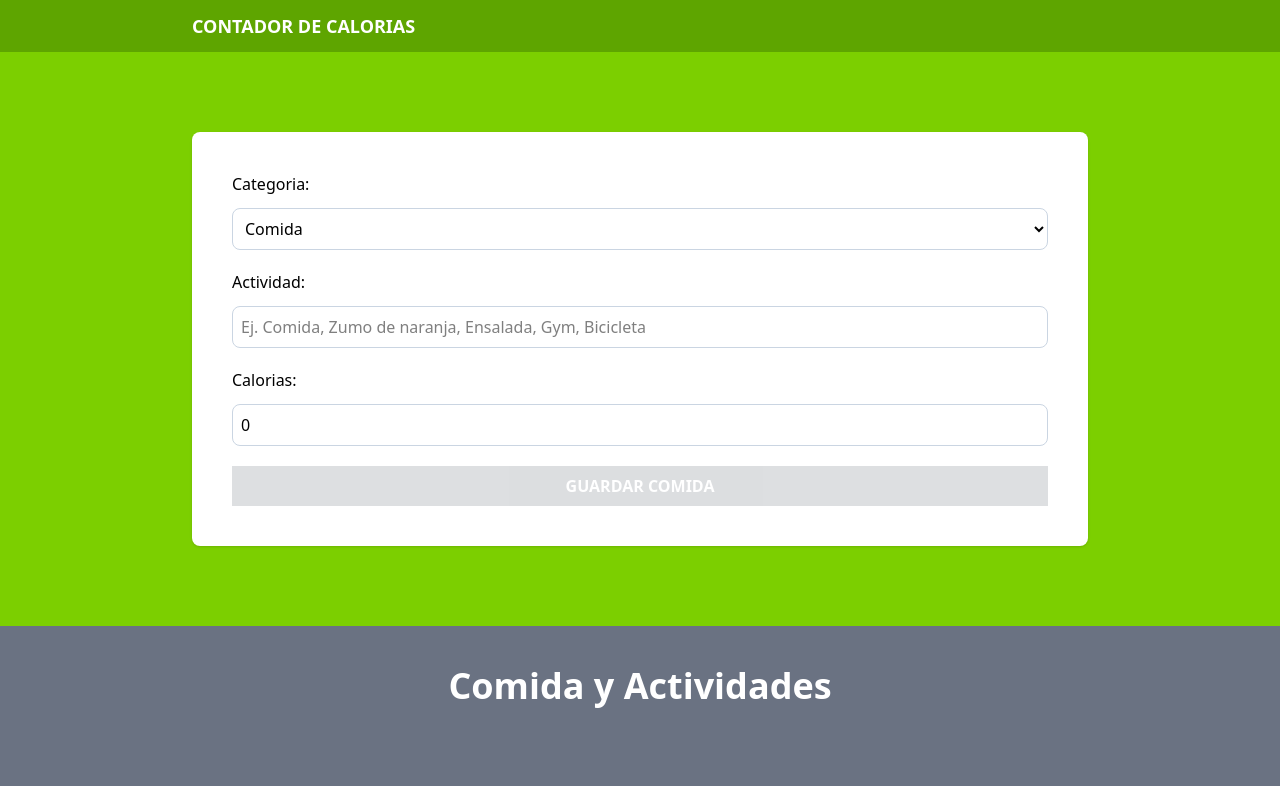
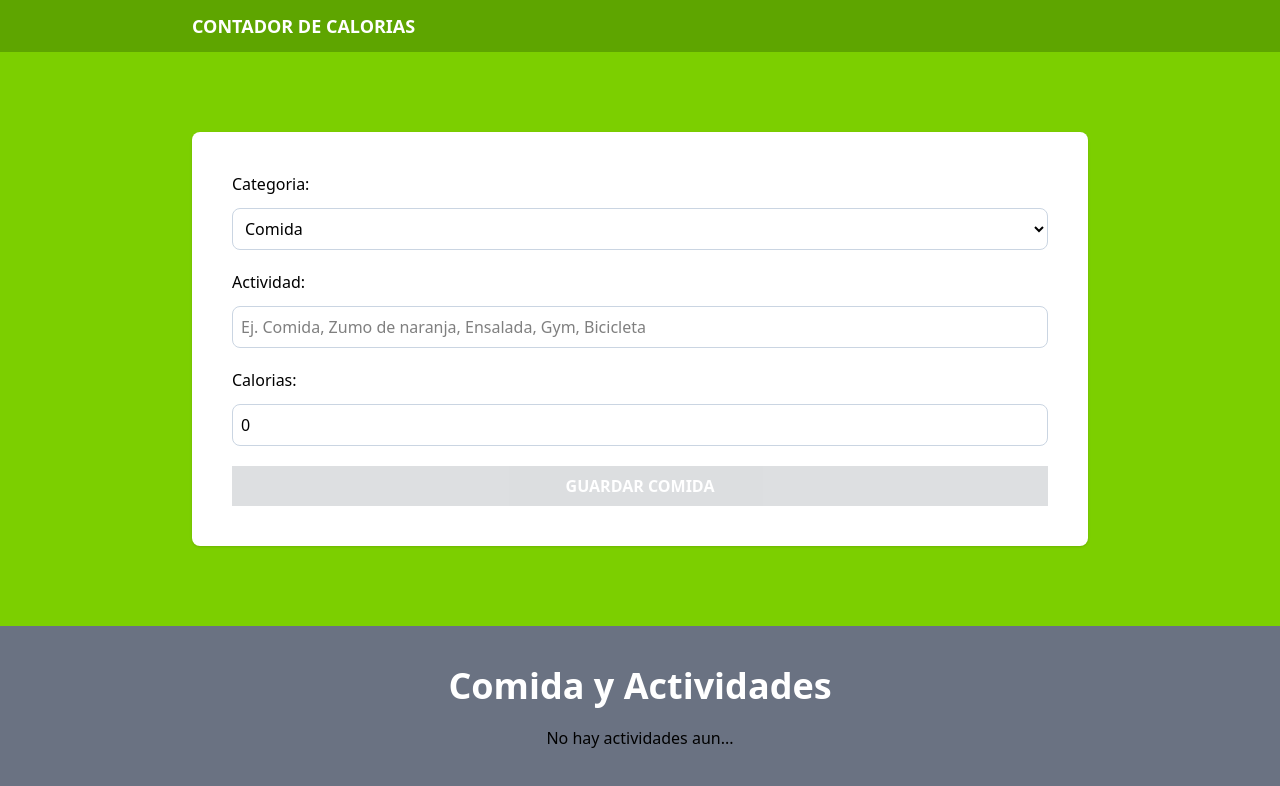
Before and after one commit to DavidFrontendDev/calorie-tracker-tutorial, a React (Vite) app: page / in a window 1280 px wide. Shown: the top 786 px of the page. Built offline with nearby package versions, Linux system fonts and the light colour scheme.

Commit message:
local storage

```diff
--- a/src/components/ActivityList.tsx
+++ b/src/components/ActivityList.tsx
@@ -15,12 +15,19 @@ function ActivityList({ activities, dispatch }: ActivityListProps) {
       categories.map((cat) => (cat.id === category ? cat.name : "")),
     [activities]
   );
+  const isEmptyActivities = useMemo(
+    () => activities.length === 0,
+    [activities]
+  );
   return (
     <>
       <h2 className="text-4xl font-bold text-white text-center">
         Comida y Actividades
       </h2>
-      {activities.map((activity) => (
+      {isEmptyActivities ? (
+        <p className="text-center my-5">No hay actividades aun...</p>
+      ) : (
+        activities.map((activity) => (
           <div
             key={activity.id}
             className="px-5 py-10 bg-white mt-5 flex justify-between"
@@ -42,7 +49,10 @@ function ActivityList({ activities, dispatch }: ActivityListProps) {
             <div className="flex gap-5 items-center">
               <button
                 onClick={() =>
-                dispatch({ type: "set-activeId", payload: { id: activity.id } })
+                  dispatch({
+                    type: "set-activeId",
+                    payload: { id: activity.id },
+                  })
                 }
               >
                 <PencilSquareIcon className="h-8 w-8 text-gray-800" />
@@ -59,7 +69,8 @@ function ActivityList({ activities, dispatch }: ActivityListProps) {
               </button>
             </div>
           </div>
-      ))}
+        ))
+      )}
     </>
   );
 }
```
Lines whose indentation alone changed are shown as unchanged.
